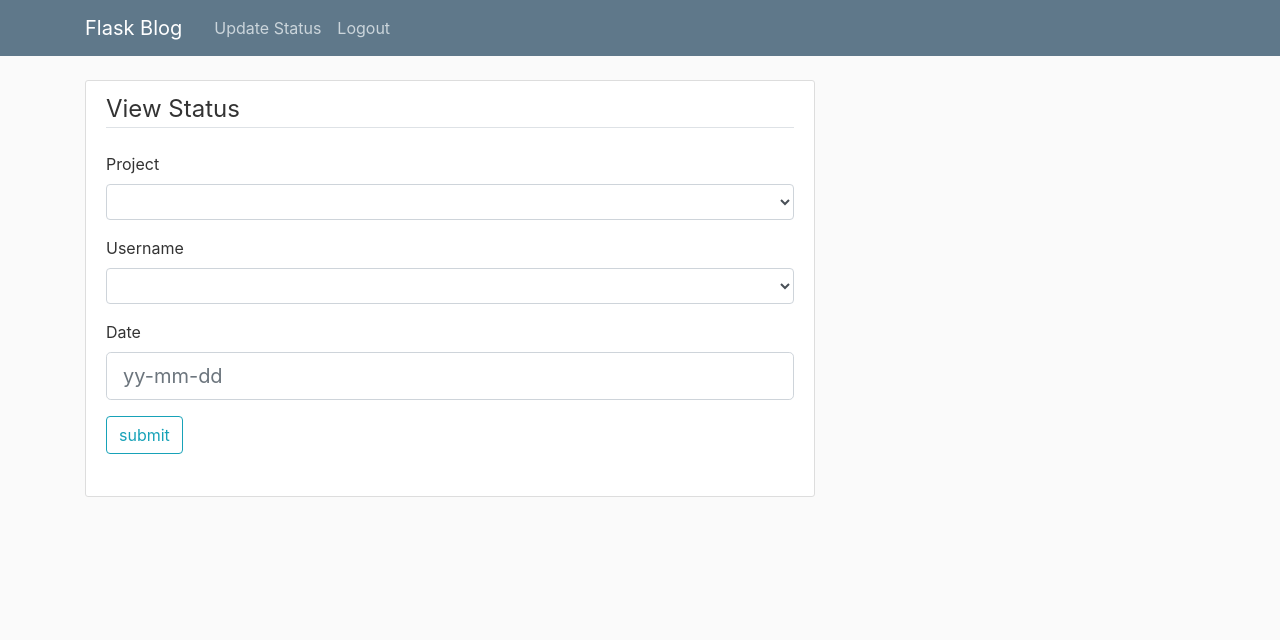
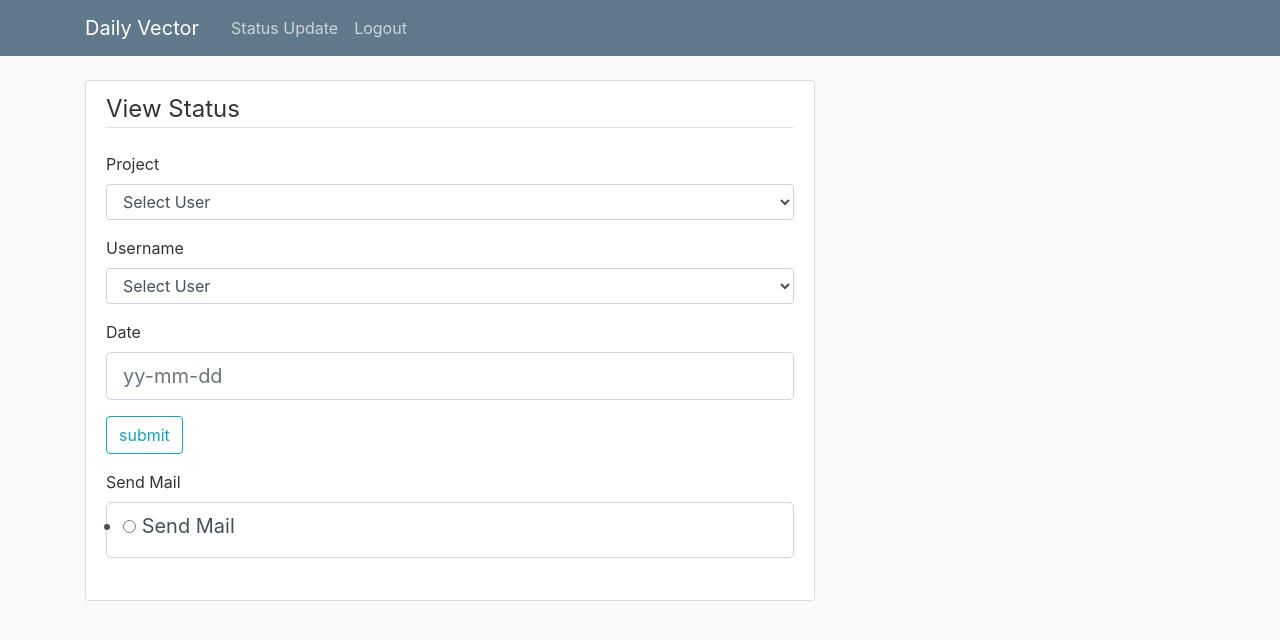
Before and after one commit to shwetangdalvisd/DailyStatus, a Flask app: page /viewstatus in a window 1280 px wide. Shown: the top 640 px of the page. Run offline with Flask 2, Linux system fonts and the light colour scheme; the visitor is signed in with stand-in values (Sample User, id 1); lists and menus that the app fills with data are empty; some libraries are stand-ins or nearby versions.

Commit message:
final 5 may

```diff
--- a/dailystatus/forms.py
+++ b/dailystatus/forms.py
@@ -1,8 +1,10 @@
 from flask_wtf import FlaskForm
-from wtforms import StringField, PasswordField, SubmitField, BooleanField, SelectMultipleField, DateField,SelectField,TextField
+from wtforms import StringField, PasswordField, SubmitField, BooleanField, SelectMultipleField,SelectField,TextField,RadioField
 from wtforms.validators import DataRequired, Length, Email, EqualTo, ValidationError,Optional
+from wtforms.fields.html5 import DateField
 from dailystatus import app, mongo
 from flask_login import login_user, current_user
+
 
 class LoginForm(FlaskForm):
 	email = StringField('Email',validators=[DataRequired(), Email()])
@@ -21,7 +23,7 @@ class RegisterForm(FlaskForm):
 
 class ProjectForm(FlaskForm):
 	Project = StringField('Project Name',validators=[DataRequired()])
-	doc = StringField('Date of Completion')
+	doc = StringField('Enter Date of Conpletion')
 	Cromail = StringField('CRO Email',validators=[Optional(), Email()])
 	submit = SubmitField('submit')
 
@@ -39,14 +41,14 @@ def pjf():
 	return pj
 
 class AssignForms(FlaskForm):
-	username = SelectMultipleField('username',choices=usf())
-	project = SelectField('project',choices=pjf())
+	username = SelectMultipleField('username')
+	project = SelectField('project')
 	projectteam = SelectField('projectteam')
 	submit = SubmitField('submit')
 
 class StatusForm(FlaskForm):
 	project = SelectField('Project',validators=[DataRequired()])
-	date = DateField('Date',format='%d/%m/%Y',validators=[DataRequired()])
+	date = StringField('Date',validators=[DataRequired()])
 	jirano = StringField('Jira NO.',validators=[DataRequired()])
 	desc = TextField('Description',validators=[DataRequired()])
 	status = SelectField('username',validators=[DataRequired()])
@@ -59,8 +61,11 @@ class View_statusForm(FlaskForm):
 	username = SelectField('Username',choices=usf())
 	date = StringField('Date')
 	submit = SubmitField('submit')
+	SendMail = RadioField('Send Mail',choices=[('value','Send Mail')])
+
 
 class DeleteForms(FlaskForm):
-	username = SelectMultipleField('username',choices=usf(),validators=[Optional()])
+	username = SelectField('username',choices=usf(),validators=[Optional()])
 	project = SelectField('project',choices=pjf(),validators=[Optional()])
+	radio = RadioField('Select Option', choices=[('user', 'Delete User'), ('project', 'Delete Project'), ('userdel', 'Delete a user from a project ')])
 	submit = SubmitField('submit')
--- a/dailystatus/routes.py
+++ b/dailystatus/routes.py
@@ -1,10 +1,13 @@
 from flask import render_template, url_for, flash, redirect, request,session,jsonify
-from dailystatus import app, mongo, bcrypt,login_manager
+from dailystatus import app, mongo, bcrypt,login_manager,mail,cache
 from bson.json_util import dumps
 from dailystatus.forms import LoginForm,RegisterForm,ProjectForm,AssignForms,StatusForm,DeleteForms,View_statusForm
 from flask_login import login_user, current_user, logout_user, login_required,UserMixin
 from bson.objectid import ObjectId
 import json
+from flask_mail import Message
+import datetime
+
 
 class JSONEncoder(json.JSONEncoder):
 	def default(self, o):
@@ -49,6 +52,7 @@ def login():
 
 @app.route("/register", methods=['GET', 'POST'])
 @login_required
+@cache.memoize(50)
 def Register():
 	User = mongo.db.user
 	if current_user.is_authenticated:
@@ -67,14 +71,15 @@ def Register():
 
 	return render_template('register.html', title='Register', form=form)
 
-
-
 @app.route("/Assign",methods=['GET','POST'])
 @login_required
+@cache.memoize(50)
 def Assign():
 	if current_user.is_authenticated:
 		pass
 	form = AssignForms()
+	choices = list(mongo.db.user.find())
+	choicesp = list(mongo.db.project_team.find())
 	User = mongo.db.user
 	Project = mongo.db.project_team
 	if form.username.data and form.project.data and form.projectteam.data is not None:
@@ -86,13 +91,12 @@ def Assign():
 				Project.update({"project_name":form.project.data},{"$push":{"team_member":teammember}})
 				User.update({"username":us},{ "$push":{"projects":form.project.data}})
 				flash('Team-member '+us+' has been added!','success')
-				return redirect(url_for('Assign'))
 			else:
 				flash('Team-member '+us+' is already part of team!','danger')
 
 		return redirect(url_for('Assign'))
 
-	return render_template('Assign.html',title='assign',form=form)
+	return render_template('Assign.html',title='assign',form=form,choices=choices,choicesp=choicesp)
 
 @app.route("/registerproject", methods=['GET', 'POST'])
 @login_required
@@ -139,21 +143,37 @@ def DeleteD():
 	User = mongo.db.user
 	project = mongo.db.project_team
 	form = DeleteForms()
-	if form.project.data and form.username.data is not None:
-		project.update({'project':form.project.data},{'$pull':{'team_member':{'username':form.username.data}}})
-		User.update({'username':form.username.data},{'$pull':{'projects':form.project.data}})
-		flash('user has been removed from project','success')
-		return redirect(url_for('DeleteD'))
-	elif form.project.data is None and form.username.data is not None:
-		User.remove({"username":form.username.data})
-		flash(' user has been removed!','success')
-		return redirect(url_for('DeleteD'))
-	elif form.username.data is None and form.project.data is not None:
-		project.remove({'project':form.project.data})
-		flash(' project has been removed!','success')
-		return redirect(url_for('DeleteD'))
+	choices = list(mongo.db.user.find())
+	choicesp = list(mongo.db.project_team.find())
+	if form.radio.data == "user":
+		if form.username.data is not None:
+			project.update({},{"$pull":{"team_member":{"username":form.username.data}}}, multi=True)
+			User.remove({"username":form.username.data})
+			#msg = mongo.db.runCommand({"getLastError": 1})
+			flash('user removed successfully'+form.username.data)
+			return redirect(url_for('DeleteD'))
+	elif form.radio.data == "project":
+		if form.project.data is not None:
+			User.update({},{'$pull':{'projects':form.project.data}}, multi=True)
+			project.remove({'project_name':form.project.data})
+			return redirect(url_for('DeleteD'))
+	elif form.radio.data == "userdel":
+		if form.project.data and form.username.data is not None:
+			project.update_one({'project_name':form.project.data},{'$pull':{'team_member':{'username':form.username.data}}})
+			User.update_one({'username':form.username.data},{'$pull':{'projects':form.project.data}})
+			flash('user removed successfully'+form.radio.data)
+			return redirect(url_for('DeleteD'))
+	return render_template('delete.html', title='Delete', form=form,choicesp=choicesp,choices=choices)
 
-	return render_template('delete.html', title='Delete', form=form)
+
+@app.route("/_background_proccess",methods=['GET','POST'])
+def _background_proccess():
+	project = request.args.get('project')
+	user = list(mongo.db.user.find({'project_team':project},{'team_member':1}))
+	sd = []
+	for s in user['team_member']:
+		sd.append(s['username'])
+	return jsonify (result = sd)
 
 @app.route("/viewstatus", methods=['GET', 'POST'])
 @login_required
@@ -165,9 +185,17 @@ def View_status():
 		return redirect(url_for('login'))
 	stat=[]
 	Status = mongo.db.task_status
-	if form.project.data and form.username.data is not None:
+	if form.project.data or form.username.data or form.date.data is not None and form.SendMail.data is None:
 		stat = list(Status.find({"project" : form.project.data, "date" : form.date.data, "username": form.username.data}))
 		return render_template('view-status.html', form=form, stat=stat)
+	if form.project.data and form.username.data and form.SendMail.data is not None:
+		stat = list(Status.find({"project" : form.project.data, "date" : form.date.data, "username": form.username.data}))
+		msg = Message(subject='test',sender='shwetangdemo@gmail.com',recipients=['shwetang.dalvi@sts.in'],body='This is Test Mail for App')
+		msg.html=render_template('Email.html',stat=stat)
+		mail.send(msg)
+		flash("Your Mail has been Send to Chief Reporting officer!!",'success')
+		return render_template('view-status.html', form=form, stat=stat)
+
 	return render_template('view-status.html', form=form, stat=stat)
 
 @app.route("/logout")
--- a/dailystatus/templates/layout.html
+++ b/dailystatus/templates/layout.html
@@ -15,6 +15,9 @@
     {% else %}
         <title>Daily Status</title>
     {% endif %}
+
+    {% block head %}{% endblock %}
+
 </head>
 <body>
   <header class="site-header">
--- a/dailystatus/templates/register.html
+++ b/dailystatus/templates/register.html
@@ -11,8 +11,9 @@
             <!-- Navbar Right Side -->
             <div class="navbar-nav">
                 <a class="nav-item nav-link" href="{{ url_for('RegisterProject') }}">Register Project</a>
+                <a class="nav-item nav-link" href="{{ url_for('Assign') }}">Assign</a>
+                <a class="nav-item nav-link" href="{{ url_for('DeleteD') }}">Delete user</a>
                 <a class="nav-item nav-link" href="{{ url_for('logout') }}">Logout</a>
-                <a class="nav-item nav-link" href="{{ url_for('Assign') }}">Assign</a>
 
             </div>
           </div>
@@ -20,7 +21,7 @@
       </nav>
     </header>
     <div class="content-section">
-        <form method="POST" action="">
+        <form method="POST" method="GET"action="">
             {{ form.hidden_tag() }}
             <fieldset class="form-group">
                 <legend class="border-bottom mb-4">ADD USER</legend>
--- a/dailystatus/templates/registerproject.html
+++ b/dailystatus/templates/registerproject.html
@@ -11,8 +11,9 @@
             <!-- Navbar Right Side -->
             <div class="navbar-nav">
                 <a class="nav-item nav-link" href="{{ url_for('Register') }}">Register User</a>
+                <a class="nav-item nav-link" href="{{ url_for('Assign') }}">Assign</a>
+                <a class="nav-item nav-link" href="{{ url_for('DeleteD') }}">Delete user</a>
                 <a class="nav-item nav-link" href="{{ url_for('logout') }}">Logout</a>
-                <a class="nav-item nav-link" href="{{ url_for('Assign') }}">Assign</a>
 
             </div>
           </div>
@@ -20,7 +21,7 @@
       </nav>
     </header>
     <div class="content-section">
-        <form method="POST" action="">
+        <form method="POST" method="GET" action="">
             {{ form.hidden_tag() }}
             <fieldset class="form-group">
                 <legend class="border-bottom mb-4">ADD PROJECT</legend>
--- a/dailystatus/templates/statusupdate.html
+++ b/dailystatus/templates/statusupdate.html
@@ -23,7 +23,7 @@
             {{ form.csrf_token }}
             <fieldset class="form-group">
                 <legend class="border-bottom mb-4">Select Project</legend>
-                <select class="form-control" id="continent_selector" name="project" size=2 multiple>
+                <select class="form-control" id="continent_selector" name="project" size=1>
                     {{ form.project.label(class="form-control-label") }}
 
                     {% for project in choices %}
--- a/dailystatus/templates/view-status.html
+++ b/dailystatus/templates/view-status.html
@@ -1,16 +1,33 @@
 {% extends "layout.html" %}
+{% block head %}
+    <head>
+        <script src="//ajax.googleapis.com/ajax/libs/jquery/1.9.1/jquery.min.js"></script>
+        <script type=text/javascript>
+            $(function() {
+              $(select name=['project']).change( function() {
+                $.getJSON('/background_process', {
+                  project: $('input[name="project"]').val(),
+                }, function(data) {
+                  $("#result").val(data.result);
+                });
+                return false;
+              });
+            });
+        </script>
+    </head>
+{% endblock %}
 {% block content %}
  <header class="site-header">
       <nav class="navbar navbar-expand-md navbar-dark bg-steel fixed-top">
         <div class="container">
-          <a class="navbar-brand mr-4" href="/">Flask Blog</a>
+          <a class="navbar-brand mr-4" href="/">Daily Vector</a>
           <button class="navbar-toggler" type="button" data-toggle="collapse" data-target="#navbarToggle" aria-controls="navbarToggle" aria-expanded="false" aria-label="Toggle navigation">
             <span class="navbar-toggler-icon"></span>
           </button>
           <div class="collapse navbar-collapse" id="navbarToggle">
             <!-- Navbar Right Side -->
             <div class="navbar-nav">
-                <a class="nav-item nav-link" href=#>Update Status</a>
+                <a class="nav-item nav-link" href="{{ url_for('StatusUpdate') }}">Status Update</a>
                 <a class="nav-item nav-link" href="{{ url_for('logout') }}">Logout</a>
             </div>
           </div>
@@ -25,8 +42,11 @@
                <legend class="border-bottom mb-4">View Status</legend>
                <div class="form-group" >
                     {{ form.project.label(class="form-control-label") }}
-                <select class="form-control" id="continent_selector" name="project" size=1>
+                <select class="form-control" id="project" name="project" size=1>
                     {{ form.project.label(class="form-control-label") }}
+
+                        <option >Select User</option>
+
 
                      {% for project in form.project.choices %}
 
@@ -38,8 +58,11 @@
             </div>
                 <div class="form-group">
                     {{ form.username.label(class="form-control-label") }}
-               <select class="form-control"  id="continent_selector" name="username" size=1>
+               <select class="form-control"  id="result" name="username" size=1>
                 	{{ form.username.label(class="form-control-label") }}
+
+                        <option >Select User</option>
+
 
                      {% for username in form.username.choices %}
 
@@ -55,6 +78,10 @@
                 <div class="form-group">
                     {{ form.submit(class="btn btn-outline-info") }}
                 </div>
+                <div class="form-group">
+                    {{ form.SendMail.label(class="form-control-label") }}
+                    {{ form.SendMail(class="form-control form-control-lg") }}
+                </div>
                 {% if stat%}
                 {% for s in stat %}
             <article class="media content-section">
@@ -64,7 +91,13 @@
 					    <big class="text-muted">{{ s.date }}</big>
 					    <big class="text-muted">{{s.project}}</big>
 				    </div>
-				    <p class="article-content">Description: {{ s.desc }}</p>
+            <div class="article-metadata">
+              <big class="text-muted">Jira No: {{ s.jira_no }}</big>
+              <big class="text-muted">Status:  {{ s.status }}</big>
+              <big class="text-muted">Env: {{s.env}}</big>
+            </div>
+				    <h4><p class="article-content">Description: {{ s.desc }}</p></h4>
+            <p class="article-content">Comment: {{ s.Comment }}</p>
 				    </div>
 				    </article>
   {% endfor %}
--- a/run.py
+++ b/run.py
@@ -1,4 +1,7 @@
 from dailystatus import app
+#from gevent.pywsgi import WSGIServer
 
 if __name__ == '__main__':
 	app.run(debug=True)
+	#http_server = WSGIServer(('127.0.0.1', 5000), app)
+	#http_server.serve_forever()
```
Also changed, not shown: dailystatus/__init__.py (+12 -7 lines), dailystatus/templates/Assign.html (+5 -4 lines), dailystatus/templates/Email.html (added, +7 -0 lines), dailystatus/templates/delete.html (+14 -13 lines), 1 other file.
